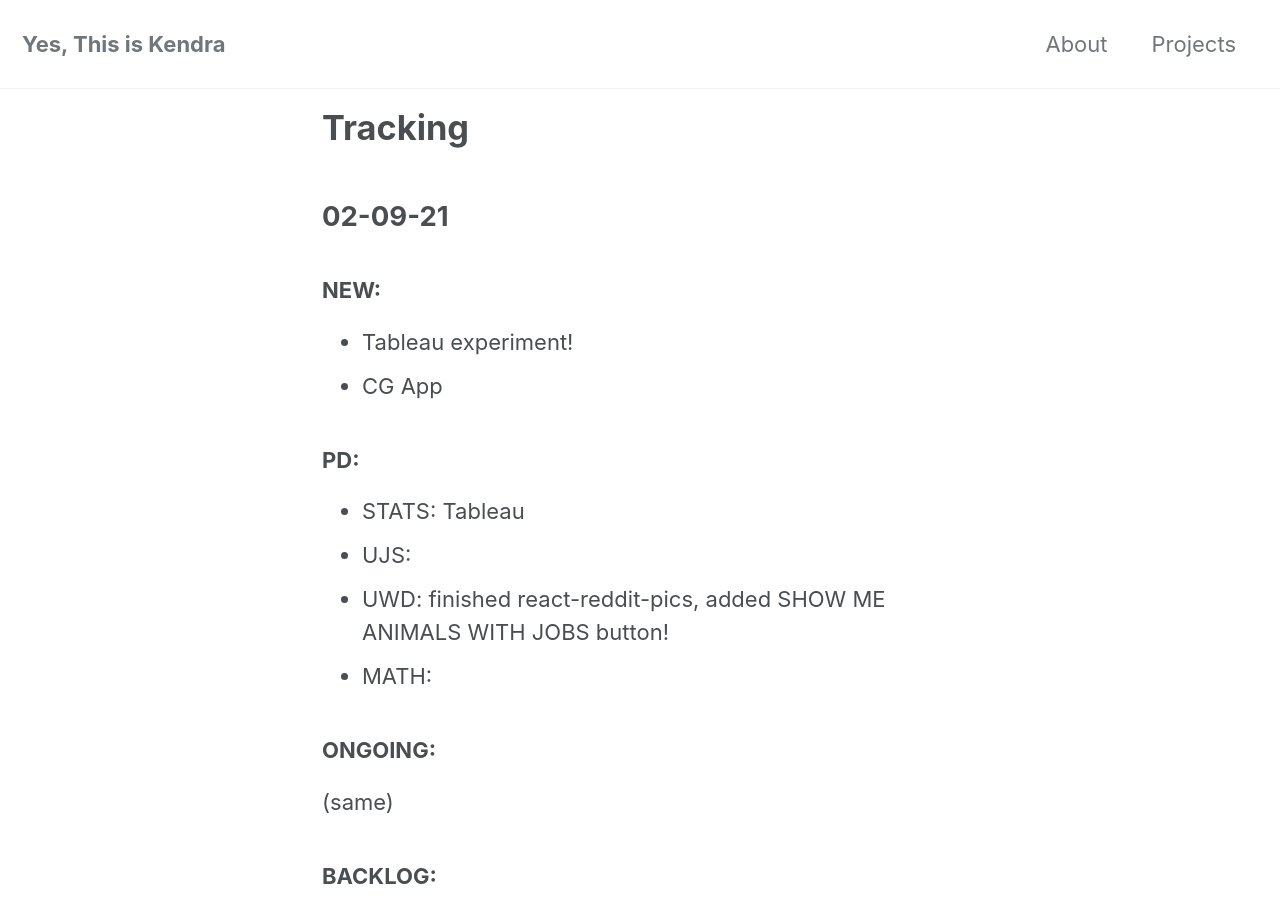
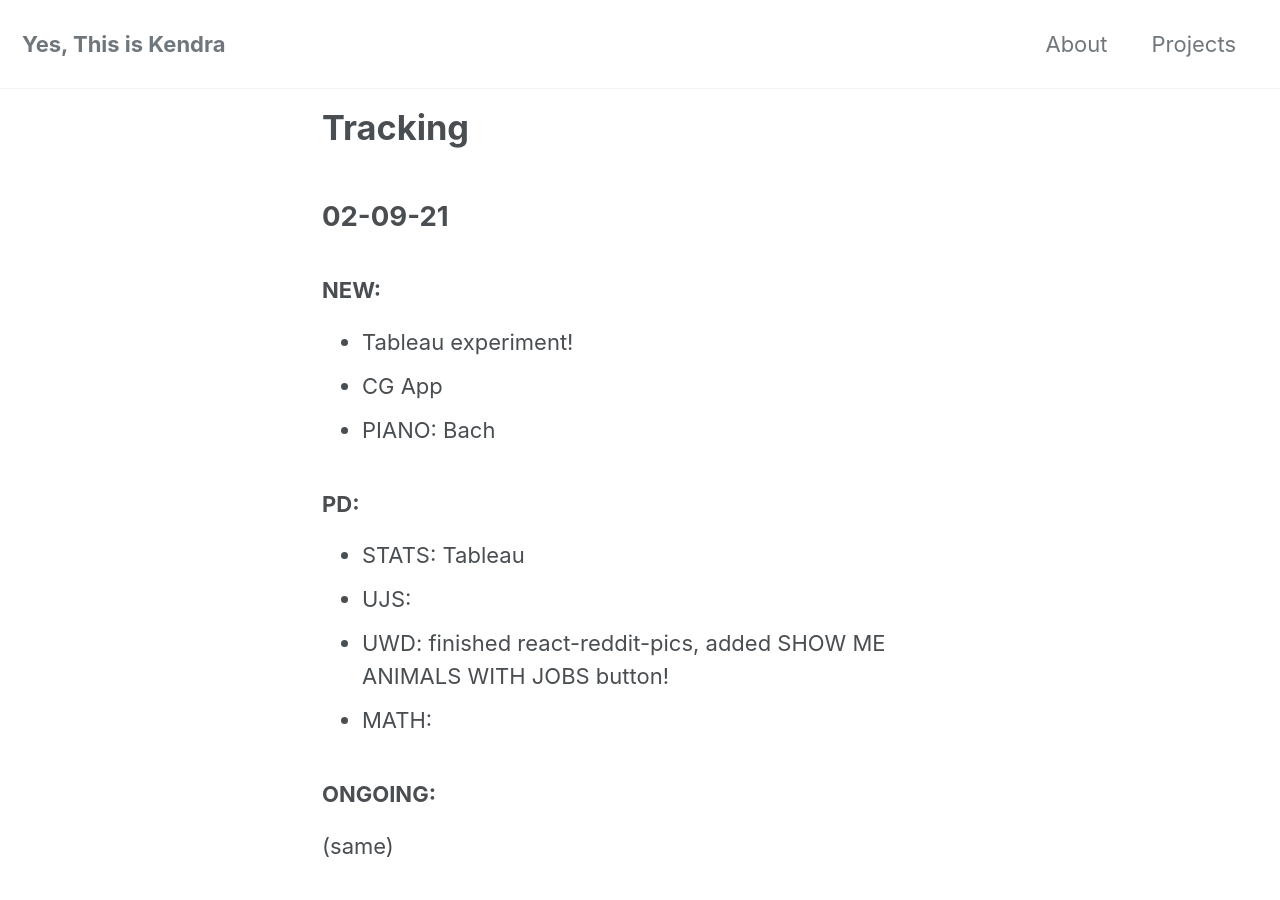
Before and after one commit to yesthisiskendra/yesthisiskendra.github.io, a Jekyll site: the page built from _pages/tracking.md, in a window 1280 px wide and 900 px high. Built offline with Jekyll 4.4.1, drawn with Linux system fonts in a browser that asks for light colours; cached includes are drawn as plain includes; nearby versions of some CDN libraries.

Commit message:
Add tracking

```diff
--- a/_pages/tracking.md
+++ b/_pages/tracking.md
@@ -10,6 +10,7 @@ permalink: /tracking/
 
 - Tableau experiment!
 - CG App
+- PIANO: Bach
 
 ### PD:
 
```
